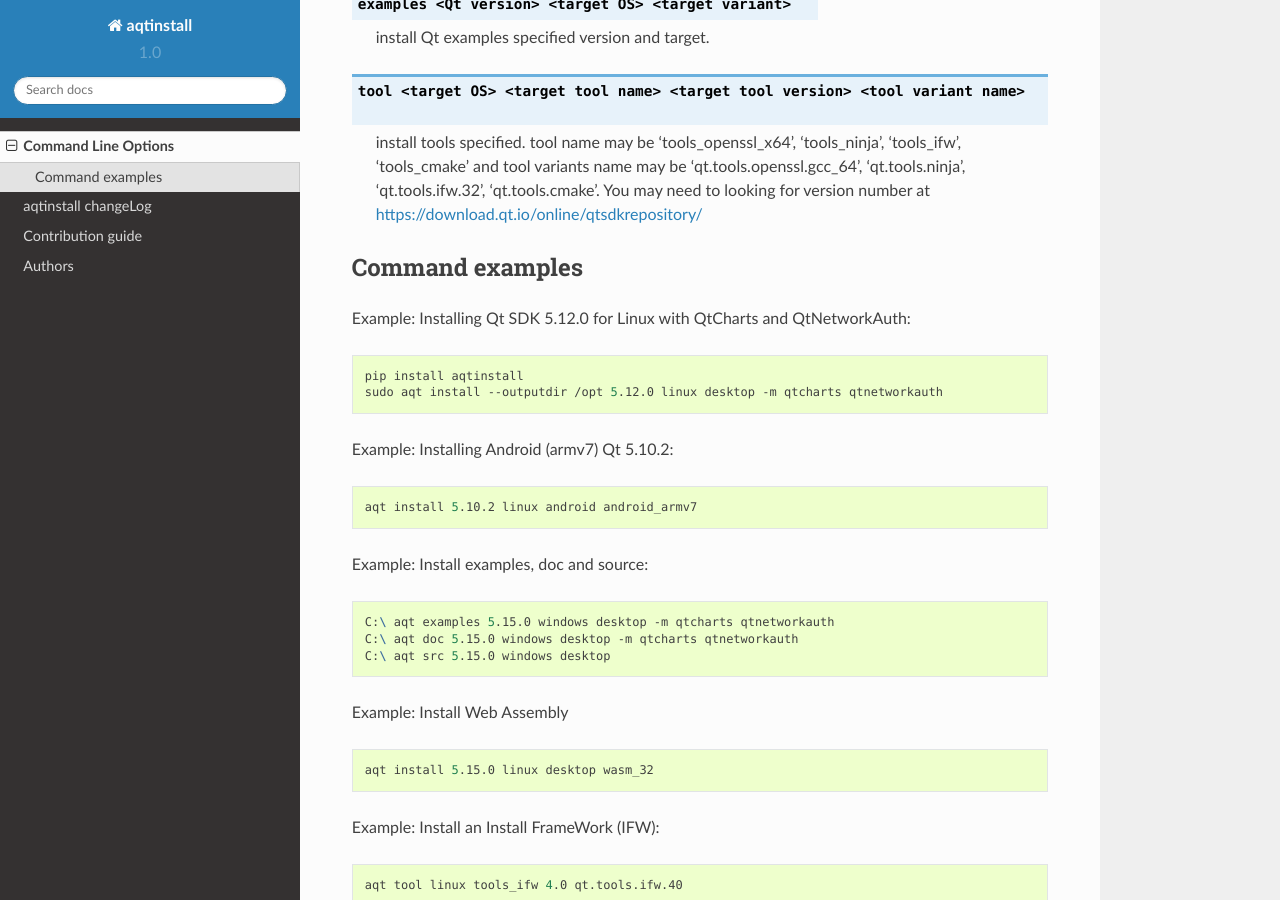
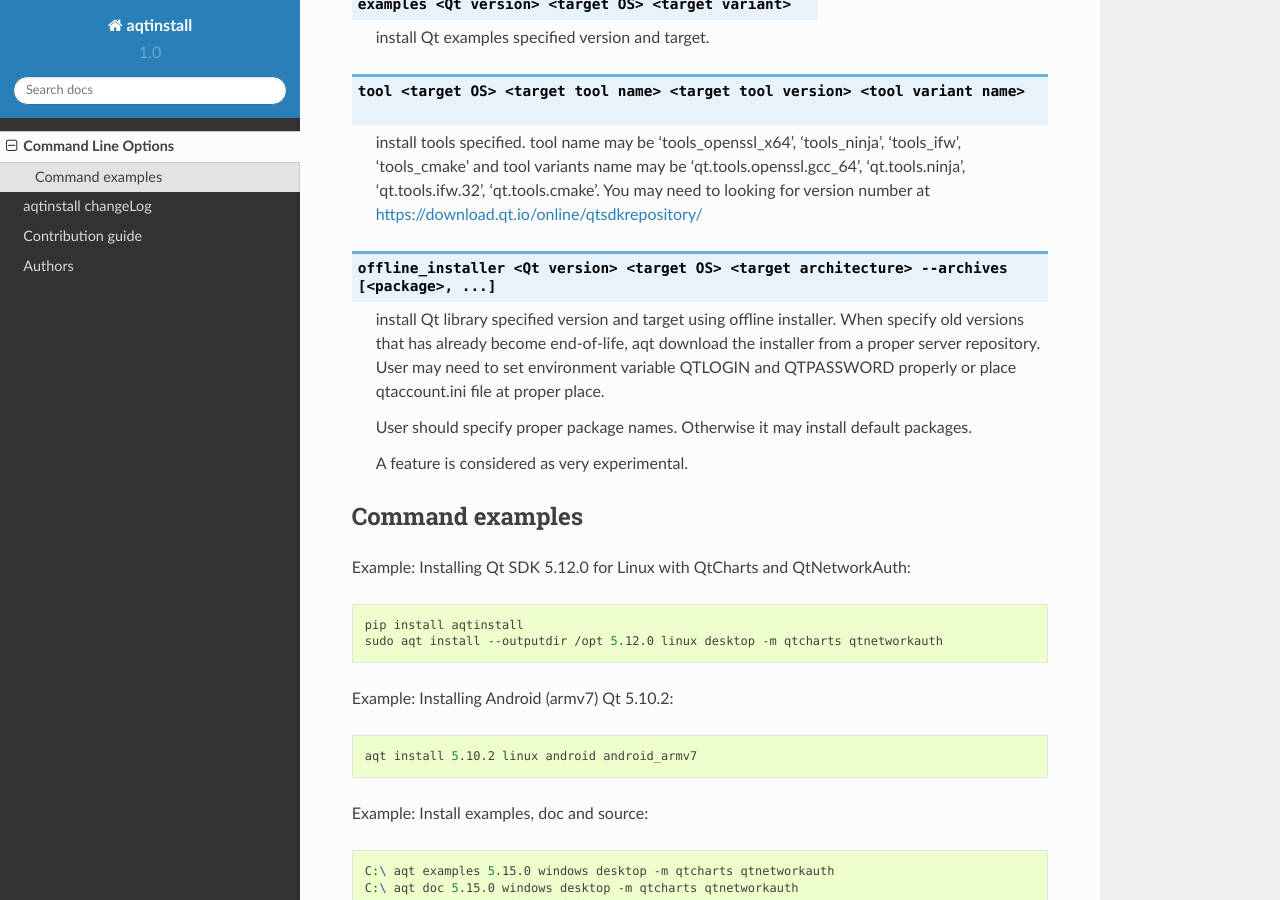
Before and after one commit to miurahr/aqtinstall, a Sphinx documentation site: the page built from docs/cli.rst, in a window 1280 px wide and 900 px high, scrolled down 1944 px. Built offline with Sphinx 7.4.7 and the Read the Docs theme 2.0.0, drawn with Linux system fonts in a browser that asks for light colours; pages that are not in the unit, such as notebooks, are missing from menus.

Commit message:
Update document for offline_installer
Signed-off-by: Hiroshi Miura <miurahr@linux.com>

```diff
--- a/docs/cli.rst
+++ b/docs/cli.rst
@@ -109,6 +109,19 @@
     You may need to looking for version number at  https://download.qt.io/online/qtsdkrepository/
 
 
+.. option:: offline_installer <Qt version> <target OS> <target architecture> --archives [<package>, ...]
+
+    install Qt library specified version and target using offline installer.
+    When specify old versions that has already become end-of-life, aqt download
+    the installer from a proper server repository.
+    User may need to set environment variable QTLOGIN and QTPASSWORD properly or
+    place qtaccount.ini file at proper place.
+
+    User should specify proper package names. Otherwise it may install default
+    packages.
+
+    A feature is considered as very experimental.
+
 Command examples
 ================
 
```
